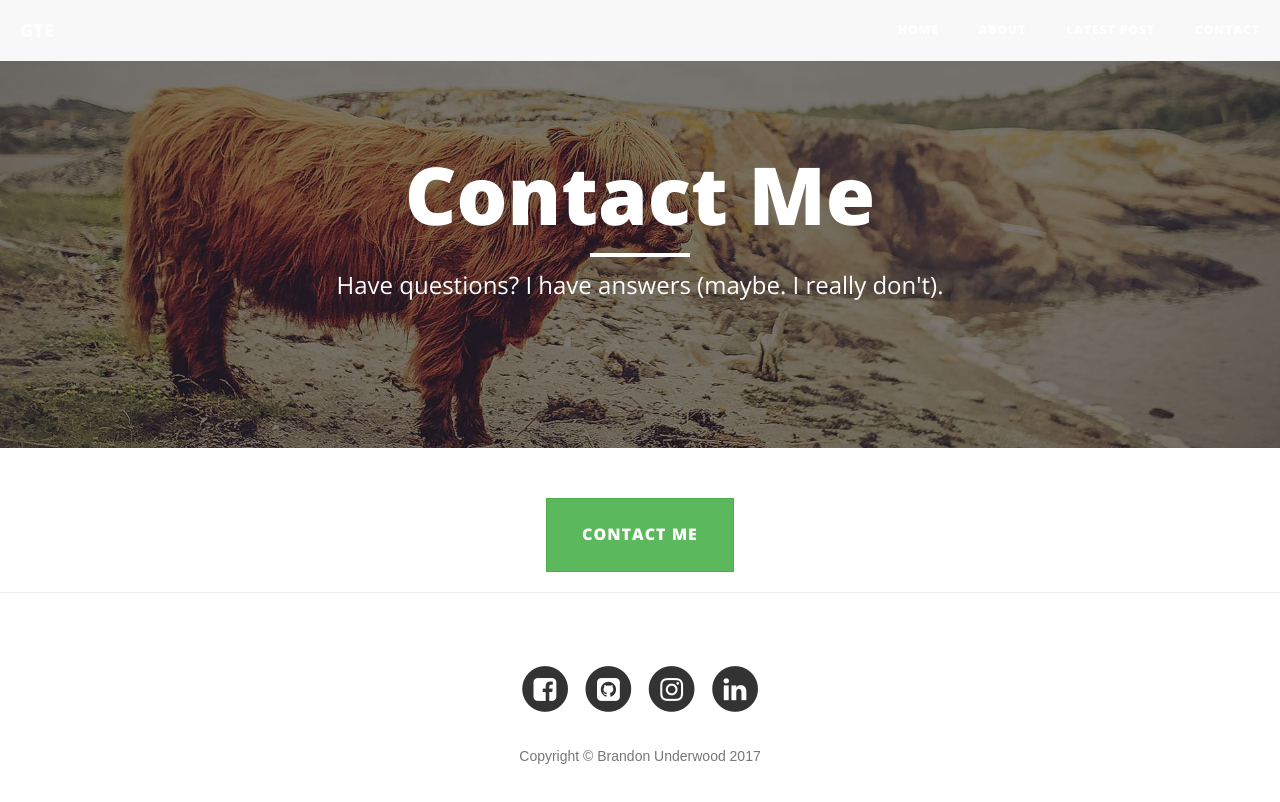
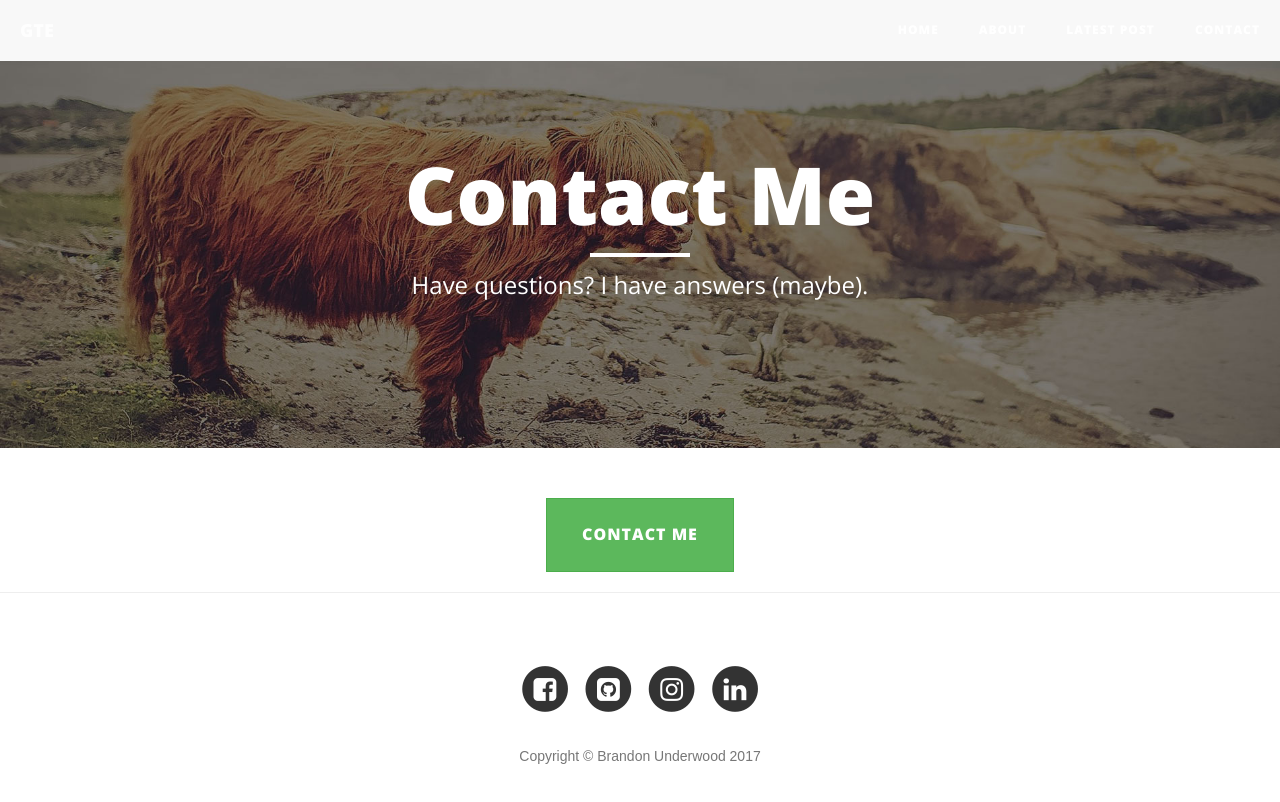
Before and after one commit to idhere703/gte, a React (Create React App) app: page /contact in a window 1280 px wide. Shown: the top 802 px of the page. Built offline with nearby package versions, Linux system fonts and the light colour scheme.

Commit message:
Updated contact info.

```diff
--- a/src/components/contact.js
+++ b/src/components/contact.js
@@ -13,7 +13,7 @@ class Contact extends React.Component {
                       <div className="page-heading">
                         <h1>Contact Me</h1>
                         <hr className="small" />
-                            <span className="subheading">Have questions? I have answers (maybe. I really don't).</span>
+                        <span className="subheading">Have questions? I have answers (maybe).</span>
                       </div>
                     </div>
                   </div>
```
Lines whose indentation alone changed are shown as unchanged.
